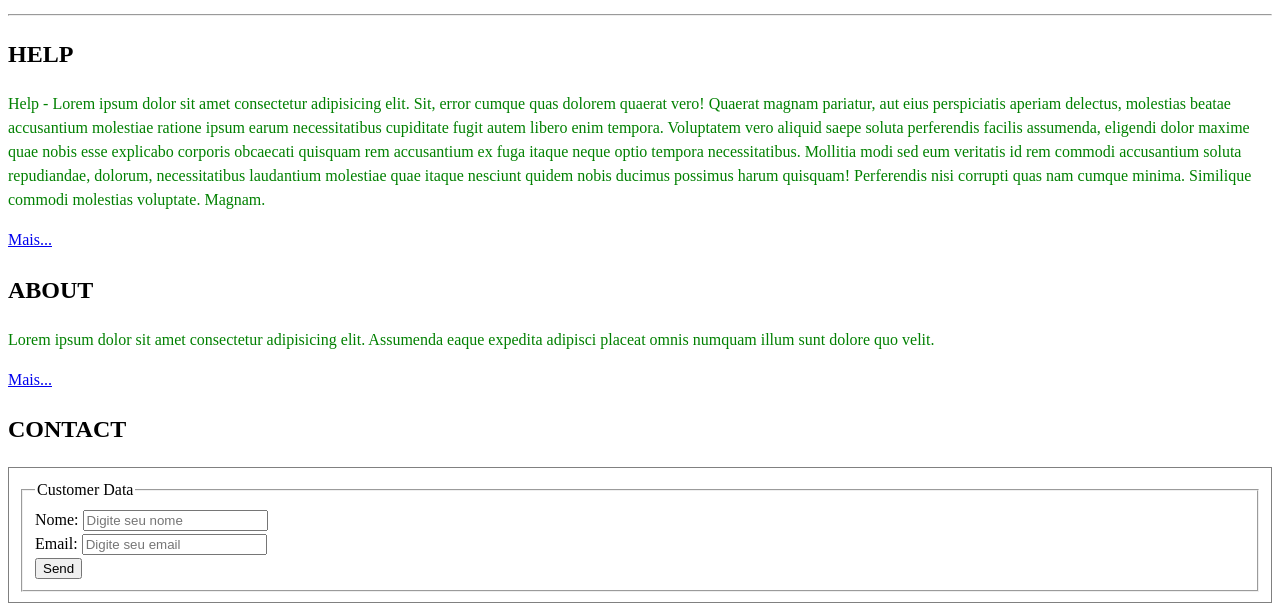
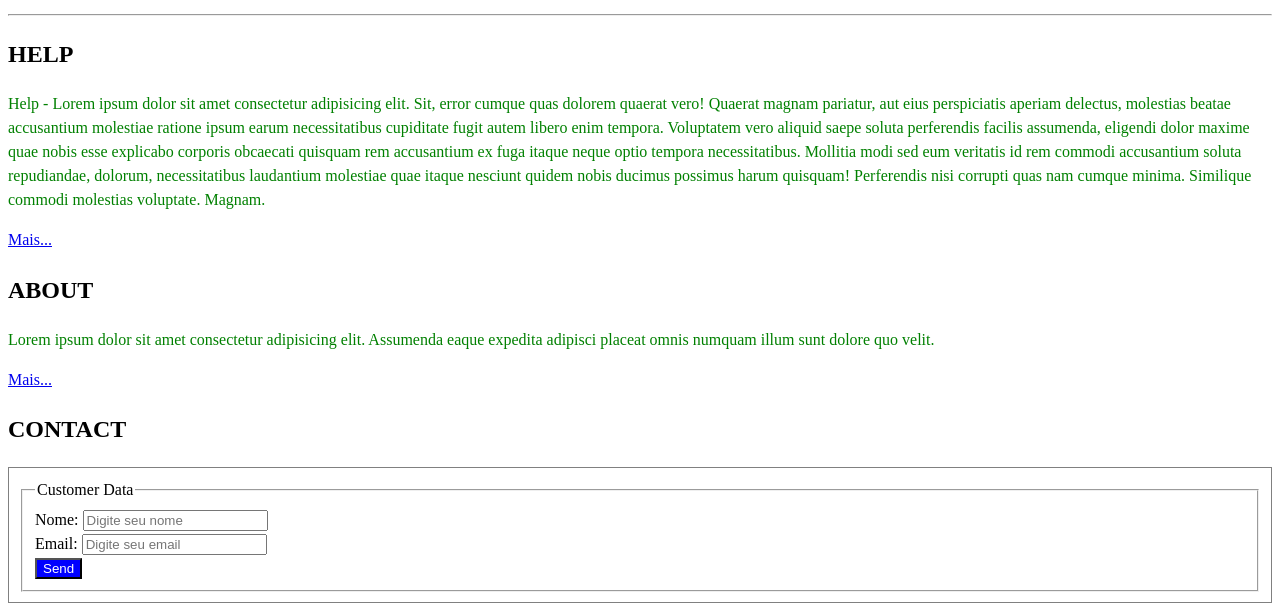
Before and after one commit to Julio-CRodrigues/projeto-inicial, a plain HTML site: page index.html in a window 1280 px wide. Shown: the part 136-752 px from the top of the page. Drawn offline with Linux system fonts and the light colour scheme.

Commit message:
Botão formulário alterado a cor de fundo para azul e texto branco.

```diff
--- a/css/styles.css
+++ b/css/styles.css
@@ -26,3 +26,8 @@ form {
 p {
     color: green;
 }
+
+form button {
+    background-color: blue;
+    color: white;
+}
```
